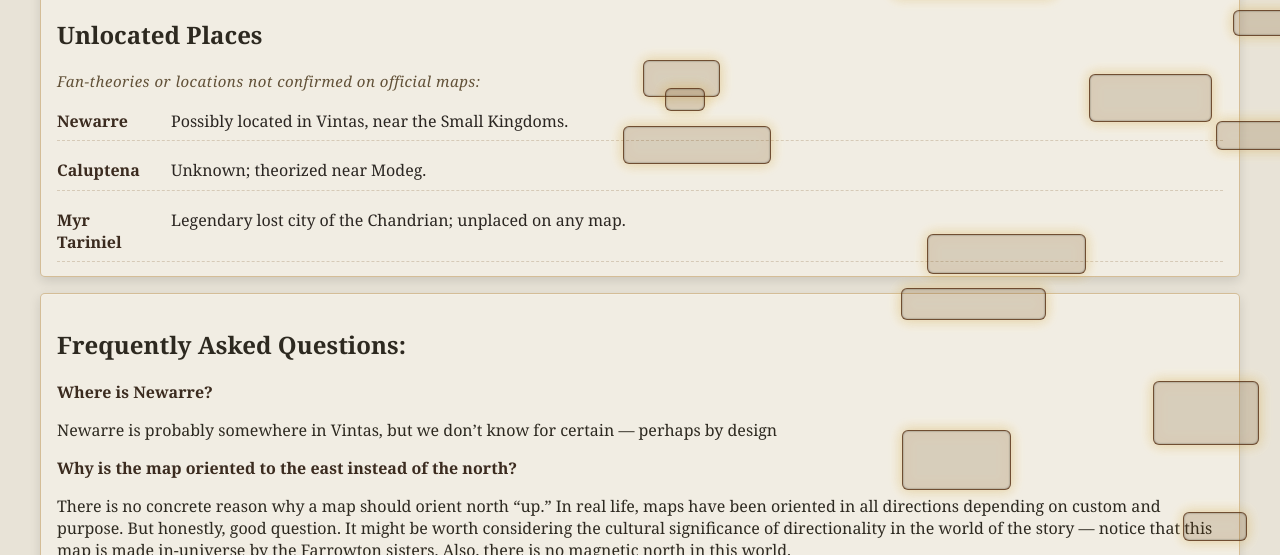
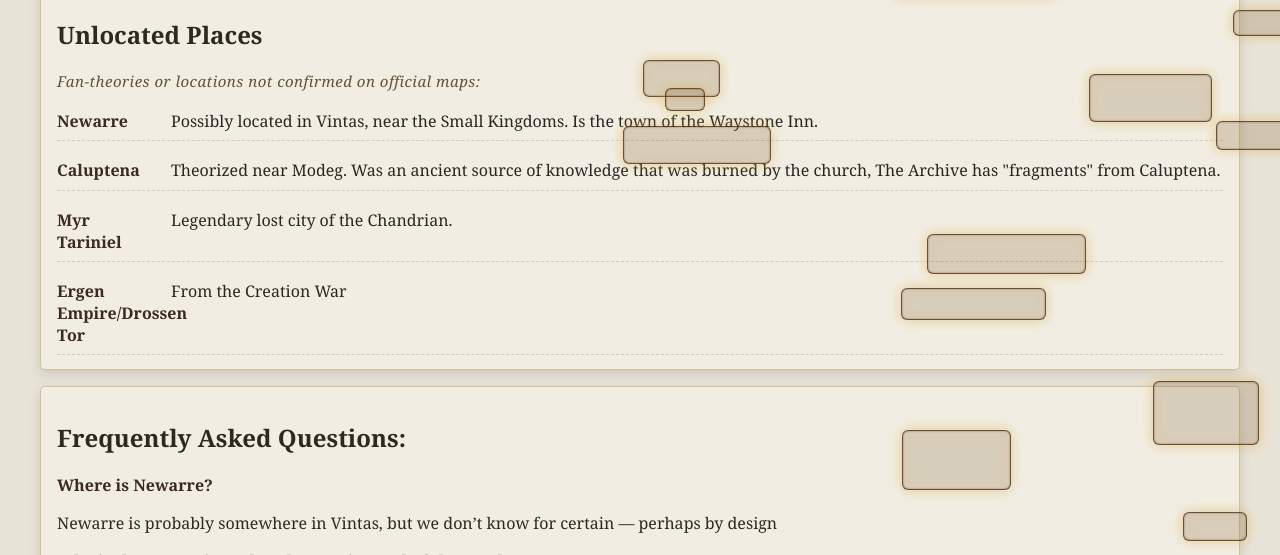
Before and after one commit to krisarias/Kingkiller-fanmade-interactive-map, a plain HTML site: page index.html in a window 1280 px wide. Shown: the part 560-1115 px from the top of the page. Drawn offline with Linux system fonts and the light colour scheme; a web font is replaced by a local one.

Commit message:
Ergen Empire, deleted duplicates

```diff
--- a/index.html
+++ b/index.html
@@ -62,7 +62,6 @@
         <area target="" alt="Great Stone Road" title="Great Stone Road" href="" coords="771,1126,707,921" shape="rect" data-rotated-coords="931,707,1136,771">
         <area target="" alt="North" title="North" href="" coords="1054,254,1121,304" shape="rect" data-rotated-coords="1753,1054,1803,1121">
         <area target="" alt="Sanshole" title="Sanshole" href="#" coords="739,1602,847,1625" shape="rect" data-rotated-coords="432,739,455,847">
-        <area target="" alt="Anilin" title="Anilin" href="#" coords="699,1214,780,1237" shape="rect" data-rotated-coords="820,699,843,780">
         <area target="" alt="Dalonir" title="Dalonir" href="#" coords="541,1438,636,1408" shape="rect" data-rotated-coords="619,541,649,636">
         <area target="" alt="Centhe" title="Centhe" href="#" coords="1110,1132,1290,1185" shape="rect" data-rotated-coords="872,1110,925,1290">
         <area target="" alt="Omerdal" title="Omerdal" href="#" coords="932,1033,1025,1058" shape="rect" data-rotated-coords="999,932,1024,1025">
@@ -73,7 +72,6 @@
         <area target="" alt="The Six Sisters" title="The Six Sisters" href="" coords="943,1205,882,1129" shape="rect" data-rotated-coords="852,882,928,943">
         <area target="" alt="Keretes" title="Keretes" href="" coords="499,1310,427,1276" shape="rect" data-rotated-coords="747,427,781,499">
         <area target="" alt="Tahlenwald" title="Tahlenwald" href="" coords="622,246,554,193" shape="rect" data-rotated-coords="1811,554,1864,622">
-        <area target="" alt="Haeth" title="Haeth" href="" coords="207,406,273,426" shape="rect" data-rotated-coords="1631,207,1651,273">
         <area target="" alt="Feant" title="Feant" href="" coords="225,433,263,454" shape="rect" data-rotated-coords="1603,225,1624,263">
         <area target="" alt="Crosson" title="Crosson" href="" coords="805,884,743,857" shape="rect">
         <area target="" alt="Ven Veden" title="Ven Veden" href="" coords="729,1765,661,1719" shape="rect">
@@ -89,16 +87,22 @@
       <div class="container-grid">
         <div class="grid-row">
           <div class="grid-left">Newarre</div>
-          <div class="grid-right">Possibly located in Vintas, near the Small Kingdoms.</div>
+          <div class="grid-right">Possibly located in Vintas, near the Small Kingdoms. Is the town of the Waystone Inn.</div>
         </div>
         <div class="grid-row">
           <div class="grid-left">Caluptena</div>
-          <div class="grid-right">Unknown; theorized near Modeg.</div>
+          <div class="grid-right">Theorized near Modeg. Was an ancient source of knowledge that was burned by the church, The Archive has "fragments" from Caluptena.</div>
         </div>
         <div class="grid-row">
           <div class="grid-left">Myr Tariniel</div>
-          <div class="grid-right">Legendary lost city of the Chandrian; unplaced on any map.</div>
+          <div class="grid-right">Legendary lost city of the Chandrian.</div>
         </div>
+        <div class="grid-row">
+          <div class="grid-left">Ergen Empire/Drossen Tor</div>
+          <div class="grid-right">From the Creation War</div>
+        </div>
+
+
       </div>
     </section>
 
```
